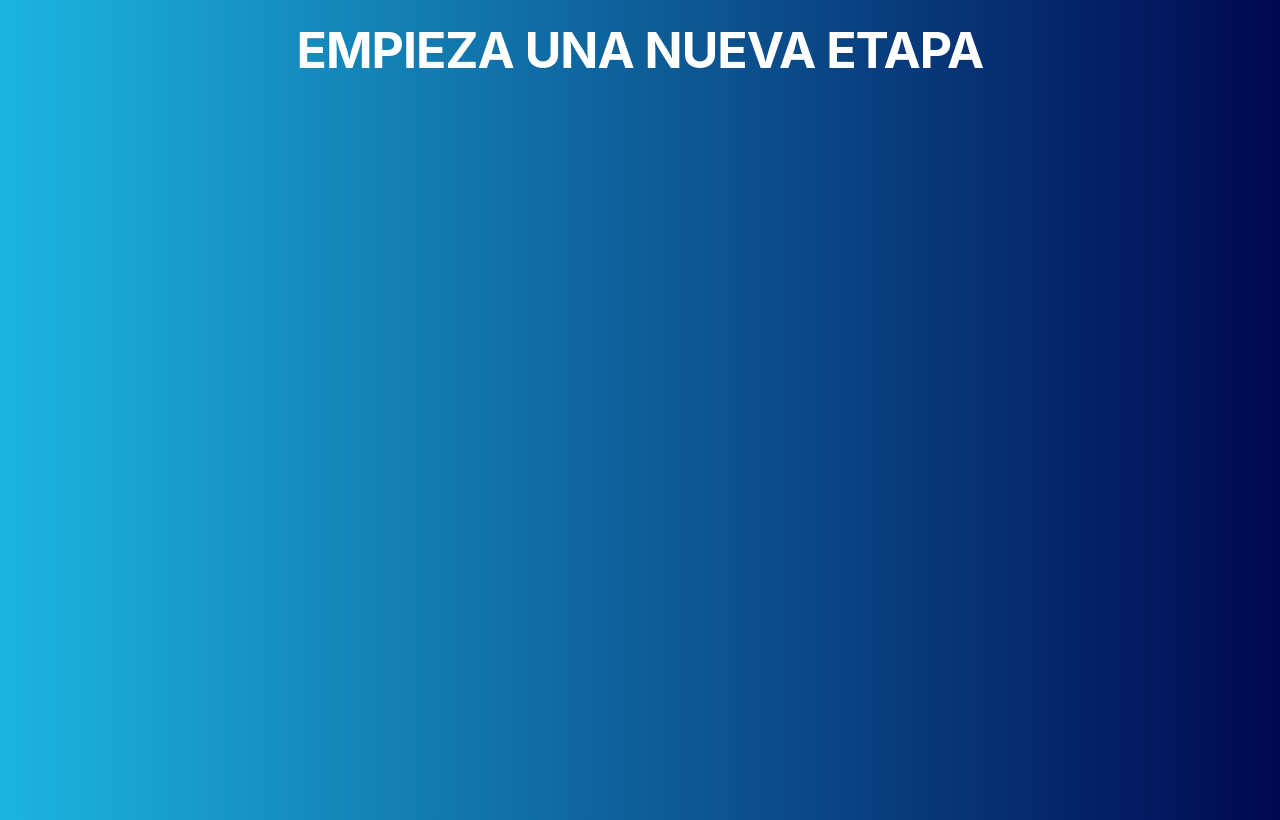
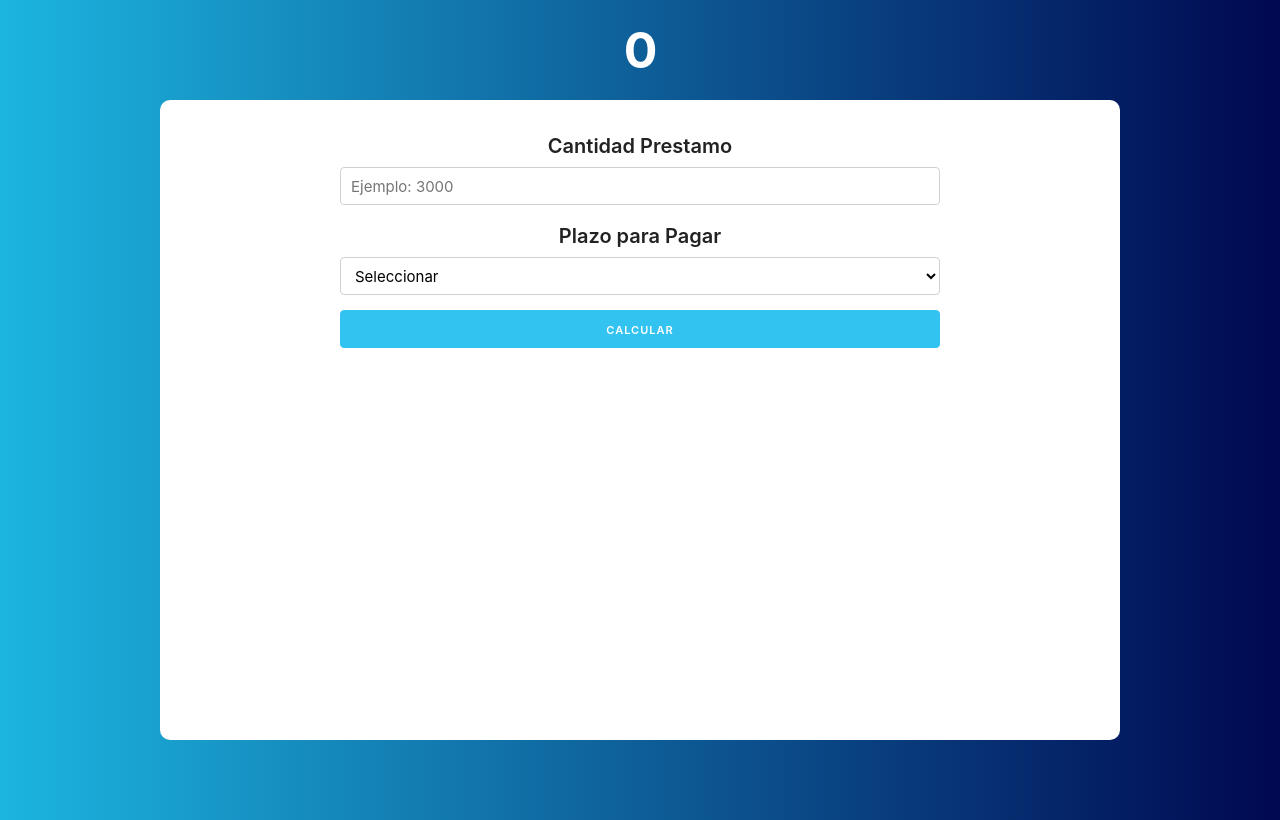
Before and after one commit to victorFresneda/app_prestamos_reactjs, a React (Create React App) app: page / in a window 1280 px wide. Built offline with nearby package versions, Linux system fonts and the light colour scheme.

Commit message:
Se crea el componente Formulario y la funcion calculaTotal en  helpers

```diff
--- a/src/App.js
+++ b/src/App.js
@@ -1,11 +1,38 @@
 import logo from './logo.svg';
 import './App.css';
+import React, {Fragment, useState} from 'react';
+import Header from './componentes/Header';
+import Formulario from './componentes/Formulario';
 
 function App() {
+  //Se define state
+
+  const [cantidad, guardarCantidad] = useState(0);
+  const [plazo, guardarPlazo] = useState('');
+
+
   return (
-    <div className="App">
-       <h1> Empieza una nueva etapa </h1>
-    </div>
+
+    <Fragment>
+      < Header
+            titulo="COTIZADOR DE PRESTAMOS"
+            cantidad={cantidad}
+      />
+
+      <div className="container">
+        <Formulario
+            cantidad={cantidad}
+            guardarCantidad={guardarCantidad}
+            plazo={plazo}
+            guardarPlazo={guardarPlazo}
+            />
+      </div>
+
+    </Fragment>
+
+
+
+
   );
 }
 
--- /dev/null
+++ b/src/componentes/Formulario.js
@@ -0,0 +1,80 @@
+import React, {useState, Fragment} from 'react';
+import { calcularTotal } from '../helpers';
+
+const Formulario = ({cantidad, guardarCantidad, plazo, guardarPlazo}) => {
+
+
+    // Definir state
+    const [error, guardarError] = useState(false);
+
+
+    //Ejecutar cuando el usuario hace submit
+
+    const calcularPrestamo = e => {
+        e.preventDefault();
+
+        //Validar
+        if( cantidad === 0 || plazo === ''){
+
+            guardarError(true);
+            return;
+        }
+
+        guardarError(false);
+
+        //Realizar la cotizacion
+
+        const total = calcularTotal(cantidad, plazo);
+
+        console.log(total);
+
+    }
+
+
+
+    return (
+
+        <Fragment>
+
+        <form onSubmit={calcularPrestamo}>
+          <div className="row">
+              <div>
+                  <label>Cantidad Prestamo</label>
+                  <input
+                      className="u-full-width"
+                      type="number"
+                      placeholder="Ejemplo: 3000"
+                      onChange={ e => guardarCantidad( parseInt(e.target.value) ) }
+
+                  />
+              </div>
+              <div>
+                  <label>Plazo para Pagar</label>
+                  <select
+                      className="u-full-width"
+                      onChange={ e => guardarPlazo( parseInt(e.target.value) ) }
+                  >
+                      <option value="">Seleccionar</option>
+                      <option value="3">3 meses</option>
+                      <option value="6">6 meses</option>
+                      <option value="12">12 meses</option>
+                      <option value="24">24 meses</option>
+                  </select>
+              </div>
+              <div>
+                  <input
+                      type="submit"
+                      value="Calcular"
+                      className="button-primary u-full-width"
+                  />
+              </div>
+          </div>
+        </form>
+
+          {(error)? <p className="error">Todos los campos so obligatorios</p>: null}
+
+        </Fragment>
+     );
+}
+
+export default Formulario;
--- a/src/componentes/Header.js
+++ b/src/componentes/Header.js
@@ -0,0 +1,17 @@
+import React, {Fragment} from 'react';
+
+
+
+function Header({titulo, cantidad}){
+
+    return(
+
+        <Fragment>
+       <h1>{cantidad}</h1>
+        </Fragment>
+
+
+    );
+}
+
+export default Header;
--- /dev/null
+++ b/src/helpers.js
@@ -0,0 +1,58 @@
+export function calcularTotal (cantidad, plazo){
+
+    //interes segun cantidad
+    //0 - 1000 = 25%
+    //1001 - 5000 = 20%
+    //5001 - 10000 = 15%
+    //+ 10000 = 10%
+
+
+
+    let totalCantidad;
+
+    if(cantidad <= 1000){
+        totalCantidad = cantidad * .25;
+    }else if(cantidad > 1000 && cantidad <= 5000){
+        totalCantidad = cantidad * .20;
+    }else if(cantidad > 5000 && cantidad <= 10000){
+        totalCantidad = cantidad * .15;
+    } else{
+        totalCantidad = cantidad * .10;
+    }
+
+    //Calculo del plazo
+
+    // 3 meses = 5%
+    // 6 meses = 10%
+    // 12 meses = 15%
+    // 324 meses = 20%
+
+    let totalPlazo = 0;
+
+    switch(plazo) {
+        case 3:
+            totalPlazo = cantidad * .05;
+            break;
+        case 6:
+            totalPlazo = cantidad * .10;
+            break;
+        case 12:
+            totalPlazo = cantidad * .15;
+            break;
+        case 24:
+            totalPlazo = cantidad * .20;
+            break;
+        default:
+            break;
+
+ }
+
+ return totalPlazo + totalCantidad + cantidad;
+
+
+
+
+
+
+
+}
```
